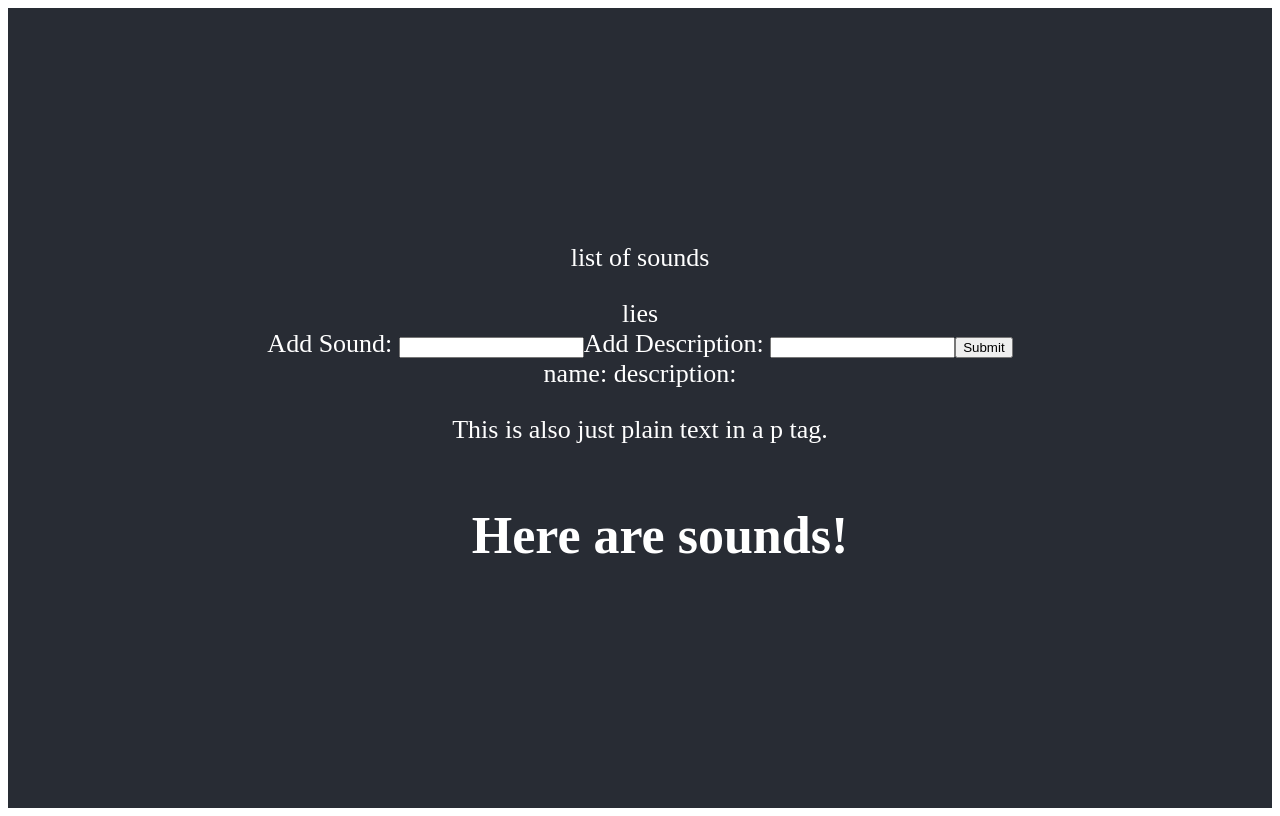
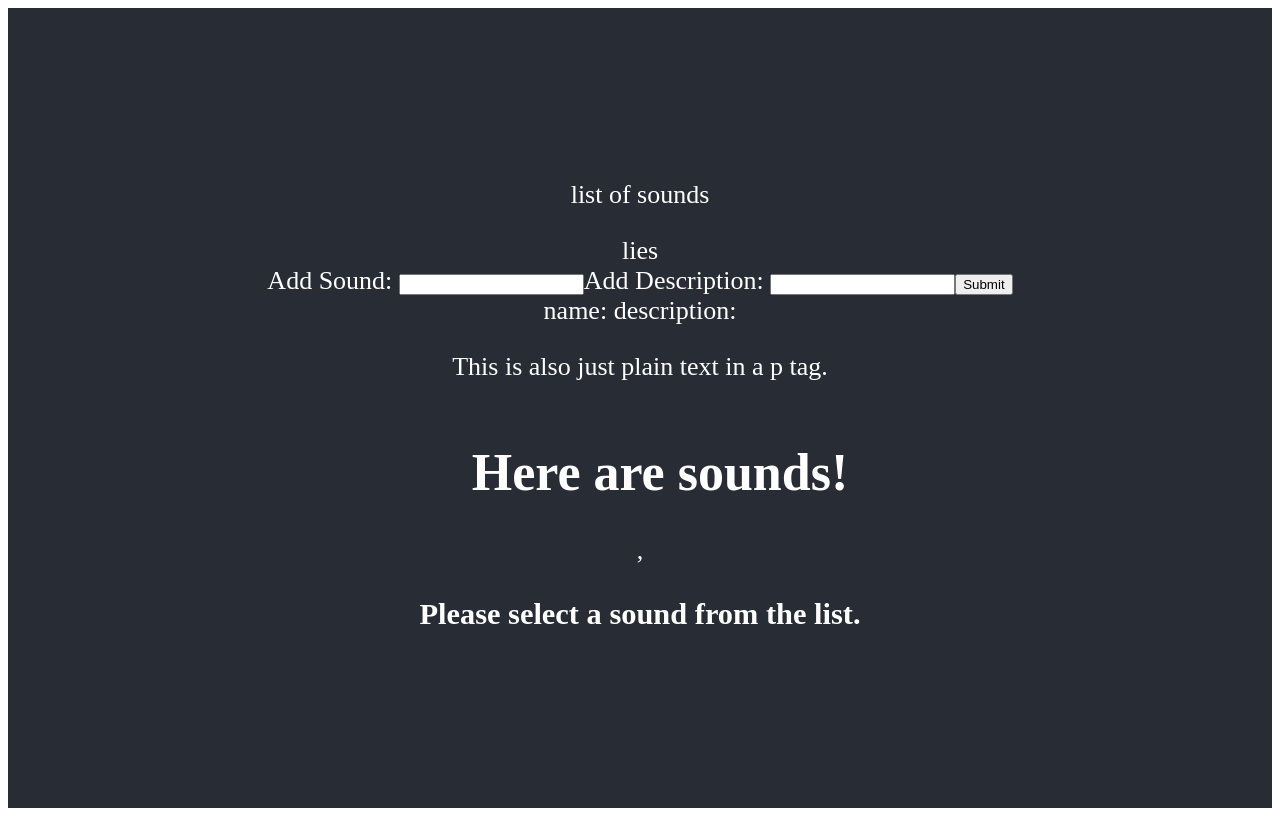
Before and after one commit to coryjbergquist/react-redux-sound-organizer, a React (Create React App) app: page /sounds in a window 1280 px wide. Built offline with nearby package versions, Linux system fonts and the light colour scheme.

Commit message:
add links to SoundsList.js and nested Routes to SoundsListContainer

```diff
--- a/src/components/SoundPage.js
+++ b/src/components/SoundShow.js
@@ -1,7 +1,7 @@
 import React from 'react';
 import { Link } from 'react-router-dom';
 
-const SoundPage = ({ sounds }) => {
+const SoundShow = ({ sounds }) => {
 //show extended view of sound: description, comments etc.
   const renderSound = sounds.sound.map(sound =>
     <div key={sound}>{sound}</div>
@@ -12,8 +12,8 @@ const SoundPage = ({ sounds }) => {
     <div>
 
       <div>
-
-        {renderSounds}
+        Showing the sound deet
+        {renderSound}
 
       </div>
 
@@ -21,4 +21,4 @@ const SoundPage = ({ sounds }) => {
   );
 };
 
-export default SoundsList;
+export default SoundShow;
--- a/src/components/SoundsList.js
+++ b/src/components/SoundsList.js
@@ -5,7 +5,8 @@ import CommentsListContainer from '../containers/CommentsListContainer'
 const SoundsList = (props) => {
 
   const renderSounds = props.sounds.sounds.map(sound =>
-    //<Link key={sound.id} to={`/sounds/${sound.id}`}>{sound.name}</Link>
+    <div>
+    <Link key={sound.id} to={`/sounds/${sound.id}`}>{sound.name}</Link>
     <li key={sound.id}>{sound.name}: {sound.description}
       <p>
         <button onClick={() => props.delete(sound.id)}>DELETE </button>
@@ -14,6 +15,7 @@ const SoundsList = (props) => {
         <CommentsListContainer sound={sound}/>
       </p>
     </li>
+    </div>
     //<Link style={{ marginRight: '12px' }} key={sound.id} to={`/pets/${pet.id}`}>{pet.name}</Link>
     //make link to each sound to show description etc.
   );
--- a/src/containers/SoundsListContainer.js
+++ b/src/containers/SoundsListContainer.js
@@ -1,11 +1,23 @@
 import React from 'react';
 import { connect } from 'react-redux';
 import  SoundsList  from '../components/SoundsList';
+import SoundShow from '../components/SoundShow';
+import { Link } from 'react-router-dom';
+import { BrowserRouter as Router, Route } from 'react-router-dom';
+
 
 class SoundsListContainer extends React.Component {
 
   render() {
-    return <SoundsList sounds={this.props.sounds} delete={this.props.delete} />;
+    return (
+      <div>
+        <SoundsList sounds={this.props.sounds} delete={this.props.delete} />,
+        <Route path={`${this.props.match.url}/:soundId`} component={SoundShow}/>
+        <Route exact path={this.props.match.url} render={() => (
+        <h3>Please select a sound from the list.</h3>
+        )}/>
+      </div>
+    );
   }
 
 }
```
Also changed, not shown: src/containers/SoundShowContainer.js (renamed from src/containers/SoundPageContainer.js).
